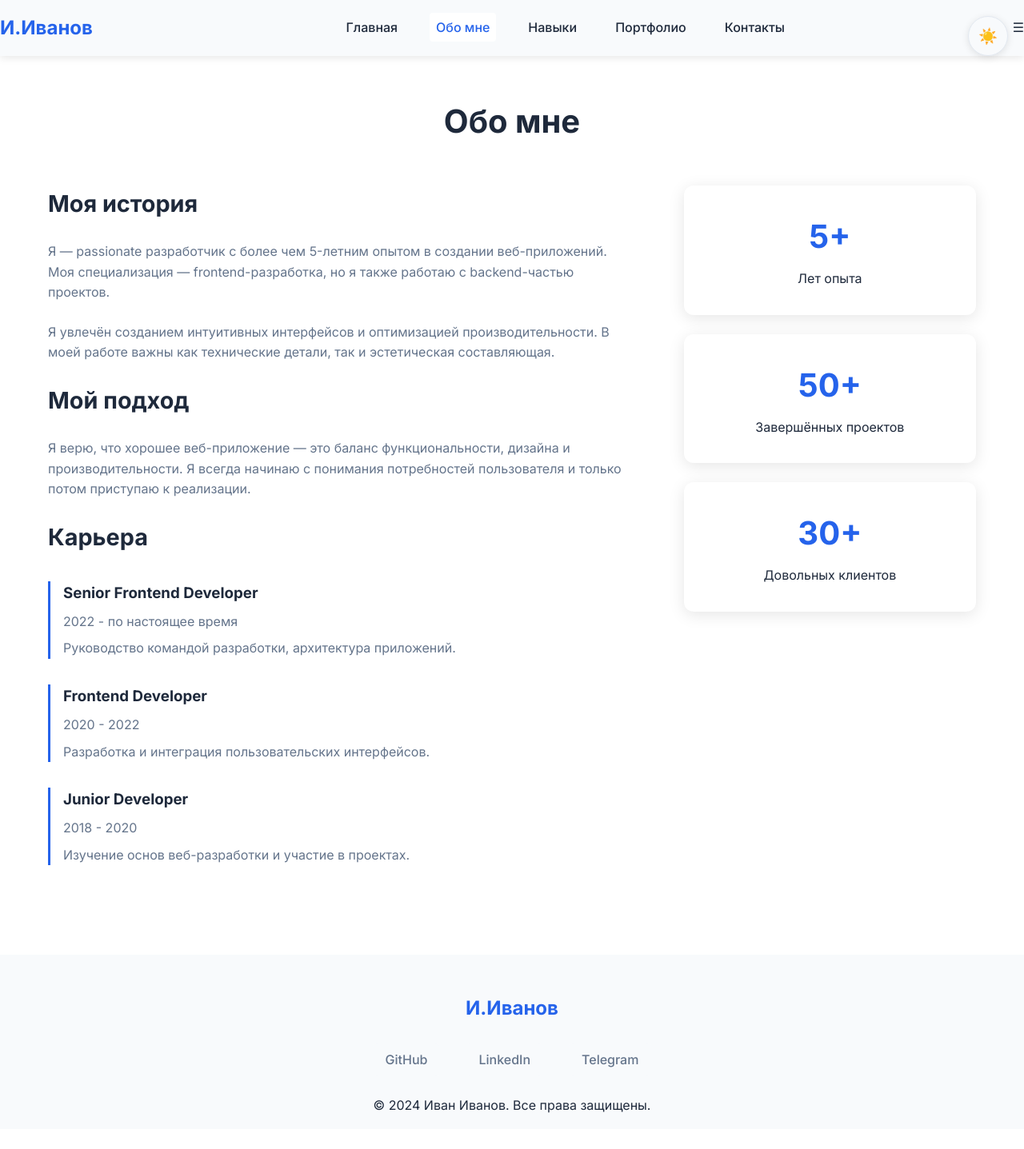
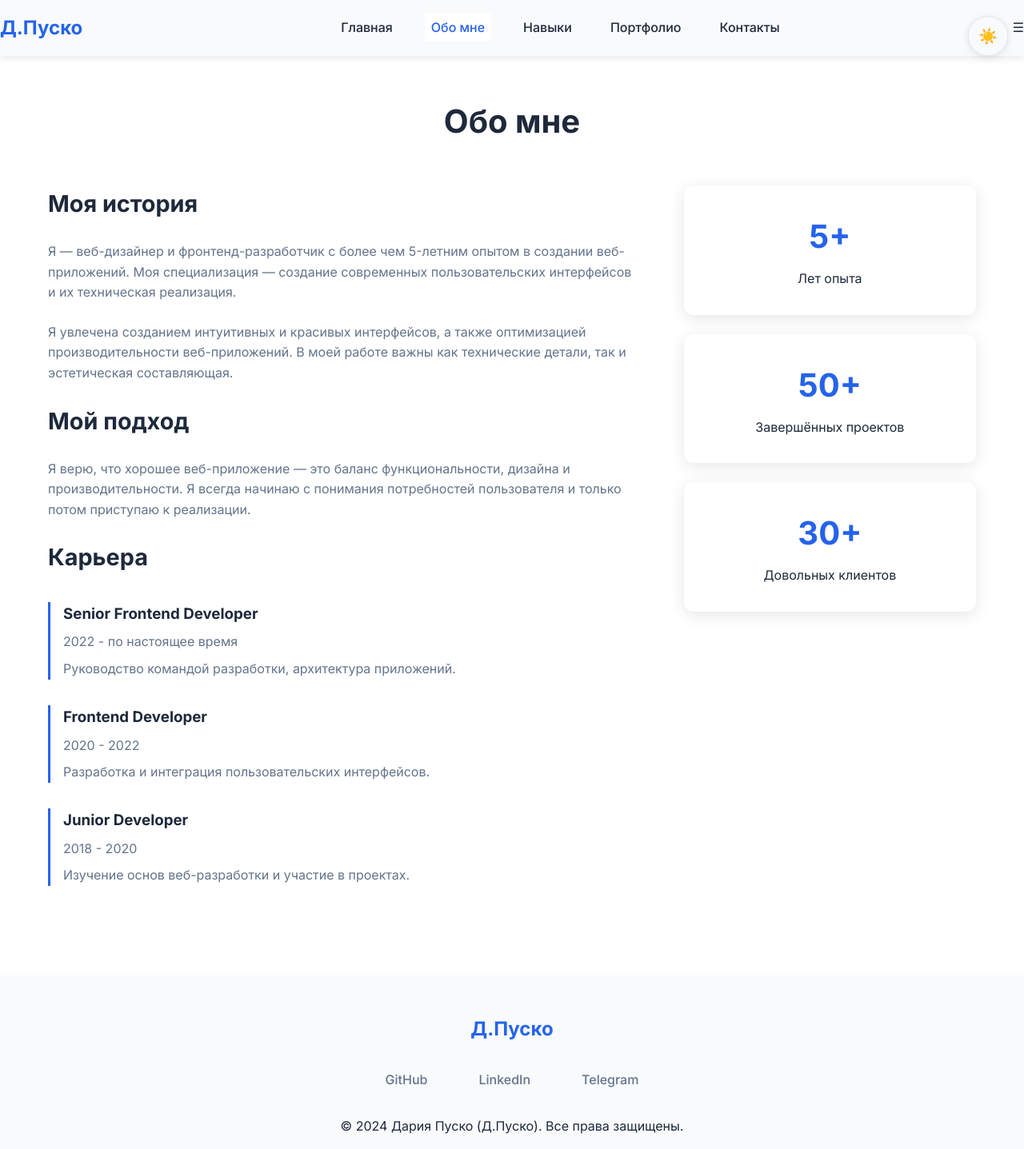
Before and after one commit to DariaPucko/-Pusko.github.io, a plain HTML site: page about.html in a window 1280 px wide. Shown: the whole page at 80% size. Before the commit the page ends 1412 px from the top, so only its background shows below. Drawn offline with Linux system fonts and the light colour scheme.

Commit message:
Update about.html

```diff
--- a/about.html
+++ b/about.html
@@ -3,7 +3,7 @@
 <head>
     <meta charset="UTF-8">
     <meta name="viewport" content="width=device-width, initial-scale=1.0">
-    <title>Портфолио - Обо мне</title>
+    <title>Дария Пуско (Д.Пуско) | Обо мне</title>
     <link rel="stylesheet" href="style.css">
     <link href="https://fonts.googleapis.com/css2?family=Inter:wght@300;400;500;600;700&display=swap" rel="stylesheet">
 </head>
@@ -19,7 +19,7 @@
     <!-- Навигация -->
     <nav class="navbar">
         <div class="nav-container">
-            <div class="logo">И.Иванов</div>
+            <div class="logo">Д.Пуско</div>
             <ul class="nav-menu">
                 <li><a href="index.html">Главная</a></li>
                 <li><a href="about.html" class="active">Обо мне</a></li>
@@ -38,8 +38,8 @@
             <div class="about-content">
                 <div class="about-text">
                     <h2>Моя история</h2>
-                    <p>Я — passionate разработчик с более чем 5-летним опытом в создании веб-приложений. Моя специализация — frontend-разработка, но я также работаю с backend-частью проектов.</p>
-                    <p>Я увлечён созданием интуитивных интерфейсов и оптимизацией производительности. В моей работе важны как технические детали, так и эстетическая составляющая.</p>
+                    <p>Я — веб-дизайнер и фронтенд-разработчик с более чем 5-летним опытом в создании веб-приложений. Моя специализация — создание современных пользовательских интерфейсов и их техническая реализация.</p>
+                    <p>Я увлечена созданием интуитивных и красивых интерфейсов, а также оптимизацией производительности веб-приложений. В моей работе важны как технические детали, так и эстетическая составляющая.</p>
 
                     <h2>Мой подход</h2>
                     <p>Я верю, что хорошее веб-приложение — это баланс функциональности, дизайна и производительности. Я всегда начинаю с понимания потребностей пользователя и только потом приступаю к реализации.</p>
@@ -85,13 +85,13 @@
     <footer class="footer">
         <div class="container">
             <div class="footer-content">
-                <div class="footer-logo">И.Иванов</div>
+                <div class="footer-logo">Д.Пуско</div>
                 <div class="social-links">
-                    <a href="#" class="social-link">GitHub</a>
-                    <a href="#" class="social-link">LinkedIn</a>
-                    <a href="#" class="social-link">Telegram</a>
+                    <a href="https://github.com" class="social-link">GitHub</a>
+                    <a href="https://linkedin.com" class="social-link">LinkedIn</a>
+                    <a href="https://t.me/DariaPucko" class="social-link">Telegram</a>
                 </div>
-                <p>&copy; 2024 Иван Иванов. Все права защищены.</p>
+                <p>&copy; 2024 Дария Пуско (Д.Пуско). Все права защищены.</p>
             </div>
         </div>
     </footer>
```
